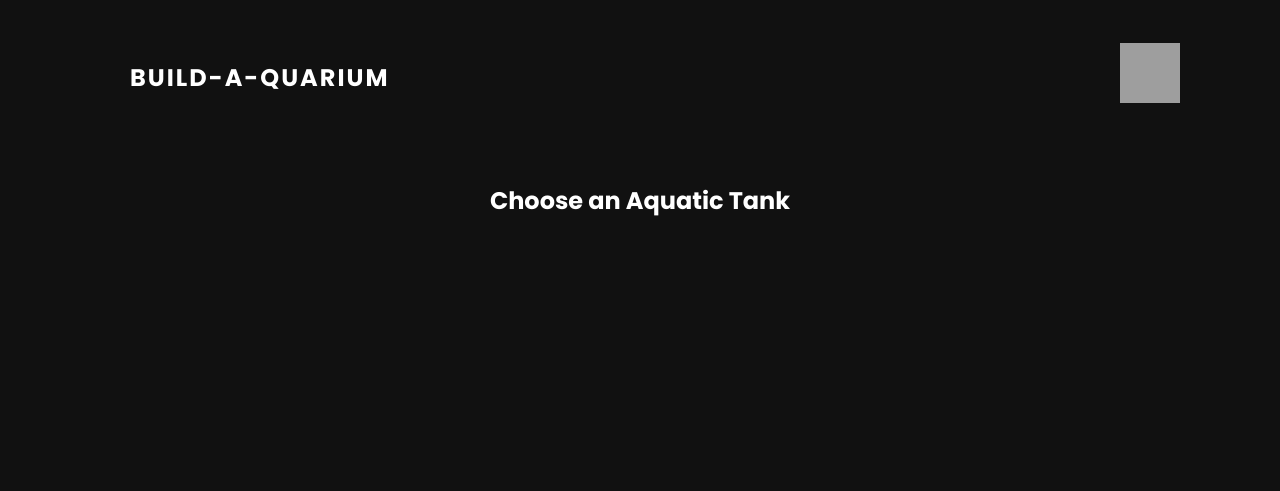
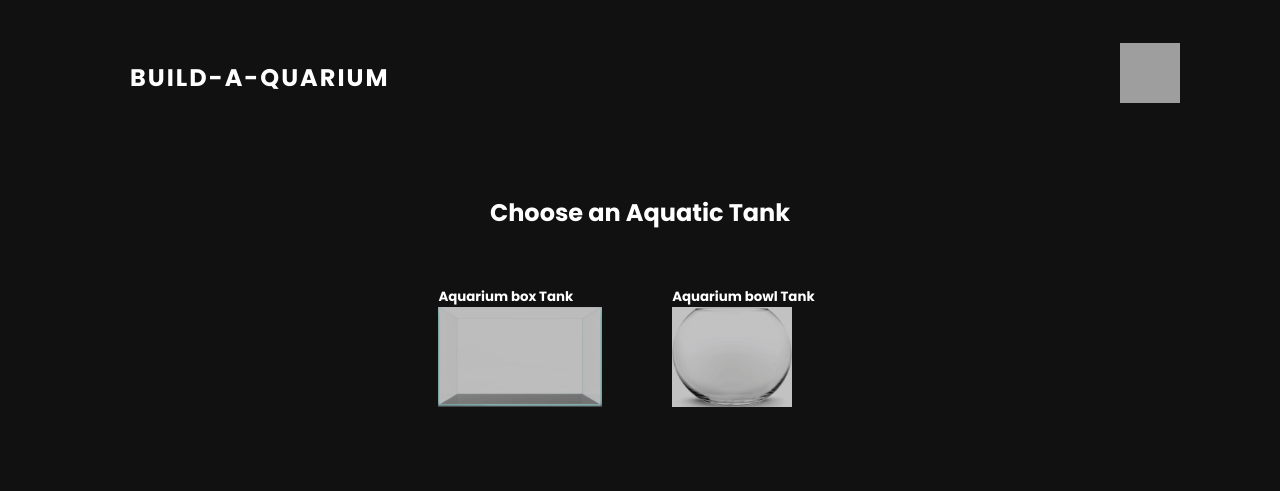
Before and after one commit to sergeycodes/buildaquarium, a plain HTML site: page build.html in a window 1280 px wide. Drawn offline with Linux system fonts and the light colour scheme; grey boxes are pictures that could not be loaded.

Commit message:
worked on build page

```diff
--- a/build.html
+++ b/build.html
@@ -7,21 +7,48 @@
     <title>Build</title>
     <link rel="stylesheet" href="css/style.css">
 </head>
-<body>
+<body onload="makeImage()">
     <section class="showcase2">
-
         <header>
             <h2 class="logo"><a href="index.html">Build-a-Quarium</a></h2>
             <div class="toggle"></div>
         </header>
 
         <div class="option">
-            <h2>Choose an Aquatic Tank</h2>
+            <h2 class="choose-option">Choose an Aquatic Tank</h2>
+
+        <div class="images">
+
+            <button id="imageboxs" class="flex-child" onclick="addBoxTank()">
+                <h4>Aquarium box Tank</h4>
+            </button>
+
+            <button id="imagebowls" class="flex-child" onclick="addBowlTank()">
+                <h4>Aquarium bowl Tank</h4>
+            </button>
+        </div>
+        </div>
+
+        <div class="option2">
+            <h2 class="choose-option">Choose Your Substrate</h2>
+
+            <div class="image">
+                <button id="imagesand" class="flex-child" onclick="addSand()">
+                    <h4>Sand Substrate</h4>
+                </button>
+
+                <button id="imagerocks" class="flex-child" onclick="addRock()">
+                    <h4>Rock Substrate</h4>
+                </button>
+            </div>
+
+
         </div>
 
         <div class="overlay"></div>
+    </section>
 
-    </section>
+
 
     <div class="menu">
         <ul>
@@ -42,5 +69,7 @@
             contact.classList.toggle('active')
         })
     </script>
+
+    <script src="index.js"></script>
 </body>
 </html>
--- a/css/style.css
+++ b/css/style.css
@@ -488,11 +488,61 @@
 }
 
 .option {
+  display: flex;
   position: absolute;
   min-height: 100vh;
   padding: 100px 100px;
-  display: flex;
   justify-content: center;
   align-items: center;
   flex-direction: column;
+  text-align: center;
+  margin-top: 25px;
 }
+
+.images {
+  position: absolute;
+  display: flex;
+  flex: content;
+  bottom:200px;
+}
+.images h4 {
+  position: absolute;
+  top: -20px;
+  font-size: 1em;
+}
+
+.flex-child {
+  flex: 1;
+
+}
+
+.flex-child:first-child {
+  margin-right: 20px;
+}
+
+
+img {
+  height: 100px;
+  opacity: 0.75;
+  margin-right: 50px;
+
+}
+
+button {
+  border: none;
+  color: #fff;
+  background-color: #111;
+  z-index: 5;
+}
+
+.option2 {
+  display: none;
+  position: absolute;
+  min-height: 100vh;
+  padding: 100px 100px;
+  justify-content: center;
+  align-items: center;
+  flex-direction: column;
+  text-align: center;
+  margin-top: 25px;
+}
--- /dev/null
+++ b/index.js
@@ -0,0 +1,41 @@
+var images = ["./media/boxtank.jpg", "./media/bowltank.jpg" ]
+var userData = []
+
+let title = document.getElementById("choose-option")
+
+function makeImage() {
+    console.log("IMAGE")
+    var img = document.createElement('img')
+    img.src = images[0];
+    document.getElementById('imageboxs').appendChild(img);
+    var img2 = document.createElement('img')
+    img2.src = images[1];
+    document.getElementById('imagebowls').appendChild(img2);
+ }
+
+ function addBoxTank() {
+     console.log("ADD BOX")
+    let box = {
+        name: "Aquatic Box Tank",
+        website: "https://waterboxaquariums.com/collections/freshwater-aquariums"
+    }
+    userData.push(box)
+
+    substrateSlide()
+ }
+
+
+ function addBowlTank() {
+     console.log("ADD BOWL")
+    let bowl = {
+        name: "Aquatic Bowl Tank",
+        website: "https://www.amazon.com/Koller-Products-1-5-Gallon-Fish-Bowl/dp/B008CA82PK/ref=sr_1_2?crid=24K6OXQBSO70B&keywords=aquarium+bowl&qid=1654381806&s=pet-supplies&sprefix=aquarium+bowl%2Cpets%2C320&sr=1-2"
+    }
+    userData.push(bowl)
+
+    substrateSlide()
+ }
+
+ function substrateSlide() {
+     title.innerText = "Choose your Substrate"
+ }
```
Also changed, not shown: media/bowltank.jpg (added), media/boxtank.jpg (added).
